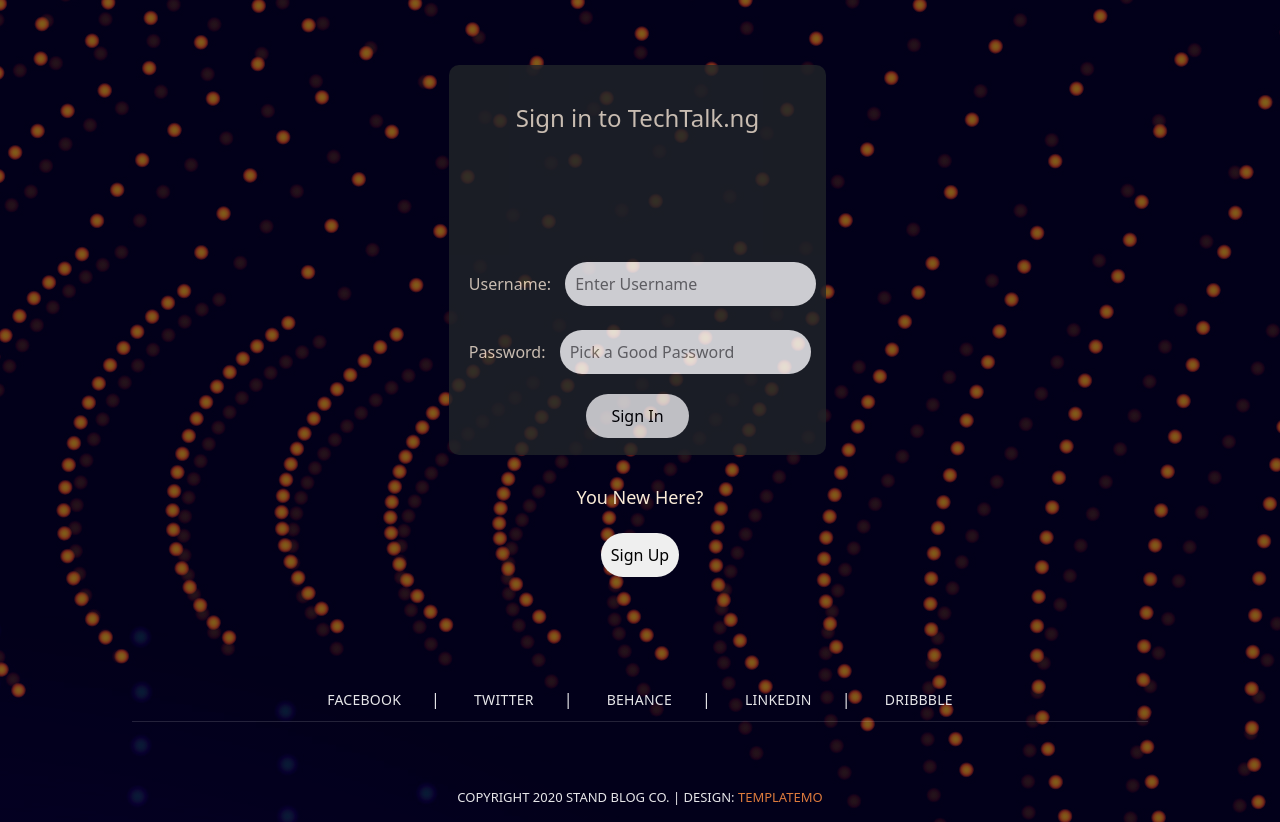
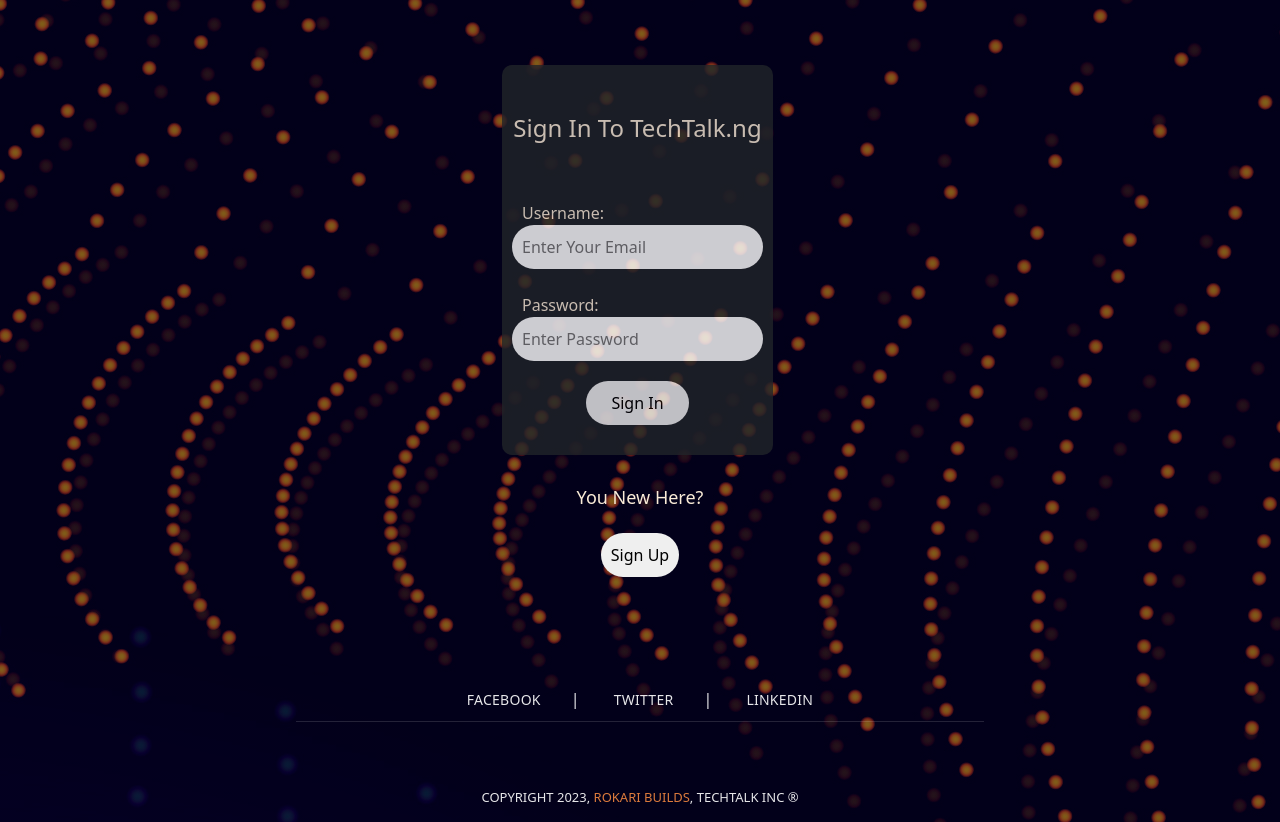
Before and after one commit to Rokari-19/BlogPost-website, a Flask app: page /signin in a window 1280 px wide. Run offline with Flask 3, Linux system fonts and the light colour scheme; some libraries are stand-ins or nearby versions.

Commit message:
quality changes

```diff
--- a/static/css/style.css
+++ b/static/css/style.css
@@ -5,12 +5,12 @@
     place-items: center;
 }
 
-@media screen and (max-max-width: 390px) {
+@media screen and (max-width: 300px) {
 
     .parent,
     .child,
     .body {
-        max-width: 40%;
+        max-width: 100%;
     }
 }
 
@@ -36,22 +36,18 @@
     transition:  1s ease-in-out;
     display: grid;
     place-items: center;
-    padding: 10px 10px 10px 10px;
+    /* padding: 30px 30px 30px 30px ; */
 }
 
 .formedit {
-    margin-top: 100px;
+    /* margin-top: 100px; */
     /* display: grid;
     /* align-content: stretch; */
+    padding: 10px 10px ;
     place-items: center;
 }
 
-.formedit-signin {
-    margin-top: 100px;
-    /* display: grid;
-    /* align-content: stretch; */
-    /* place-items: center; */
-}
+
 
 .text{
     font-family: system-ui, -apple-system, BlinkMacSystemFont, 'Segoe UI', Roboto, Oxygen, Ubuntu, Cantarell, 'Open Sans', 'Helvetica Neue', sans-serif;
@@ -83,7 +79,7 @@
     color: antiquewhite;
     font-family: system-ui, -apple-system, BlinkMacSystemFont, 'Segoe UI', Roboto, Oxygen, Ubuntu, Cantarell, 'Open Sans', 'Helvetica Neue', sans-serif;
     font-size: x-large;
-    padding: 5px 10px 5px 10px;
+    padding: 5px 5px 5px 5px;
     display: grid;
     place-items: center;
 }
@@ -96,7 +92,7 @@
     font-size: x-large;
     /* padding-left: 35px; */
     padding: 5px 10px 5px 10px;
-    margin-bottom: auto;
+    /* margin-bottom: auto; */
 }
 
 .e1 {
@@ -171,10 +167,10 @@
     font-family: system-ui, -apple-system, BlinkMacSystemFont, 'Segoe UI', Roboto, Oxygen, Ubuntu, Cantarell, 'Open Sans', 'Helvetica Neue', sans-serif;
 }
 
-.parent:hover .signinbtn {
+/* .parent:hover .signinbtn {
     background-color: black;
     color: white;
-}
+} */
 
 .signinbtn {
     border: none #ccc;
--- a/templates/signin.html
+++ b/templates/signin.html
@@ -15,25 +15,24 @@
 <body class="body">
   <div class="parent">
     <div class="child">
-            <div class="header-extra">
-                Sign in to TechTalk.ng
+        <div class="header">
+            Sign In To TechTalk.ng
         </div>
-            <div class="formedit-signin">
-                <form id="signin" action="{{ url_for('welcome') }}" class="js-form">
+        <div class="formedit">
+            <form action="{{ url_for('welcome') }}" id="form-control" class="js-form">
                 <div class="email-entry">
                     <label class="e1" for="email">Username:</label>
-                        <!-- <span class="input-group-addon" id="basic-addon1">@</span> -->
-                        <input placeholder="Enter Username" name="username" class="e1Entry" type="email">
+                    <!-- <span class="input-group-addon" id="basic-addon1">@</span> --><br>
+                    <input placeholder="Enter Your Email" class="e1Entry" type="email">
                 </div>
                 </br>
                 <div class="pass-entry">
-                        <label for="password" class="e1">Password:</label>
-                        <input placeholder="Pick a Good Password" name="password" class="e1Pass" type="password">
-                        <br>
-                        <div class="btn-center">
-                            <button id="smb" type="submit" onclick="collectFormData()" class="btn-smb">Sign In</button>
+                    <label for="password" class="e1">Password:</label><br>
+                    <input placeholder="Enter Password" class="e1Pass" type="password">
+                    <div class="btn-center"><button id="smb" type="submit" class="btn-smb">Sign In</button></div>
+
                 </div>
-                    </div>
+                <script src="{{ url_for('static', filename='js/functions.js') }}"></script>
             </form>
         </div>
     </div>
@@ -51,16 +50,14 @@
         <ul class="social-icons">
           <li><a href="#">Facebook</a></li>
           <li><a href="#">Twitter</a></li>
-            <li><a href="#">Behance</a></li>
+          <!-- <li><a href="#">Behance</a></li> -->
           <li><a href="#">Linkedin</a></li>
-            <li><a href="#">Dribbble</a></li>
+          <!-- <li><a href="#">Dribbble</a></li> -->
         </ul>
       </div>
       <div class="col-lg-12">
         <div class="copyright-text">
-            <p>Copyright 2020 Stand Blog Co.
-
-               | Design: <a rel="nofollow" href="https://templatemo.com" target="_parent">TemplateMo</a></p>
+          <p>Copyright 2023, <a href="">Rokari Builds</a>, TechTalk inc &#174;</p>
         </div>
       </div>
     </div>
```
Also changed, not shown: templates/signup.html (+29 -4 lines). Lines whose indentation alone changed are shown as unchanged.
